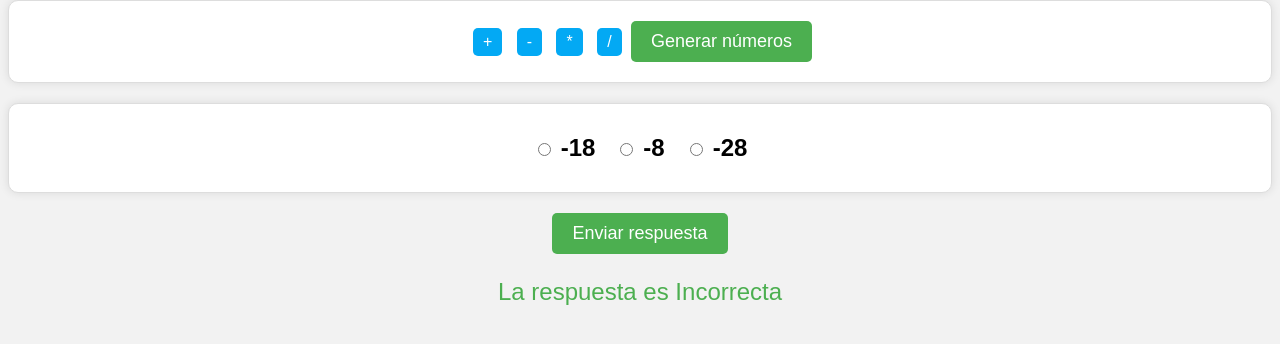
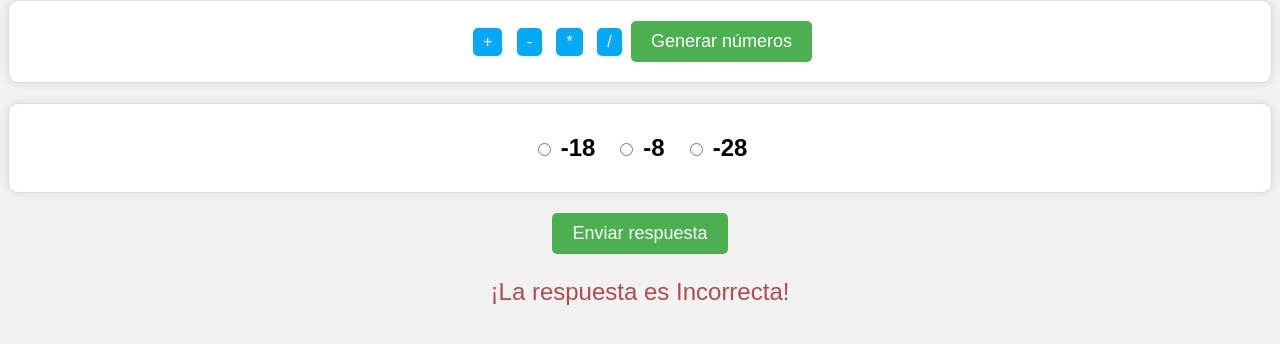
Before and after one commit to Fabi2019/OperEntero, a plain HTML site: page index.html in a window 1280 px wide. Both pictures are taken after a click on the button "Enviar respuesta". Shown: the part 164-508 px from the top of the page. Drawn offline with Linux system fonts and the light colour scheme.

Commit message:
Opciones3

```diff
--- a/estilos.css
+++ b/estilos.css
@@ -104,8 +104,18 @@ body {
 #resultado-opcion {
     font-size: 24px;
     margin-bottom: 20px;
+    /* color: #4CAF50; */
+}
+
+.correcto {
     color: #4CAF50;
 }
+
+.incorrecto {
+    color: #AF4C50;
+}
+
+
 
 #enviar:hover, #generar:hover, #mostrar:hover, .operacion:hover {
     background-color: #3e8e41;
--- a/index.html
+++ b/index.html
@@ -32,7 +32,7 @@
         </div>
     </div>
     <button id="enviar">Enviar respuesta</button>
-    <p id="resultado-opcion"></p>
+    <p id="resultado-opcion"  class="correcto"></p>
     <script src="script.js"></script>
 </body>
 </html>
--- a/script.js
+++ b/script.js
@@ -123,9 +123,11 @@ enviarBtn.addEventListener('click', () => {
         }
     }
     if (respuesta == respuestaCorrecta) {
-        resultadoOpcion.textContent = ` ${respuesta} ¡Correcto!`;
+        resultadoOpcion.textContent = `¡Correcto!`;
+        resultadoOpcion.className= "correcto";
     } else {
-        resultadoOpcion.textContent = `La respuesta es Incorrecta`;
+        resultadoOpcion.textContent = `¡La respuesta es Incorrecta!`;
+        resultadoOpcion.className= "incorrecto";
     }
 });
 
```
